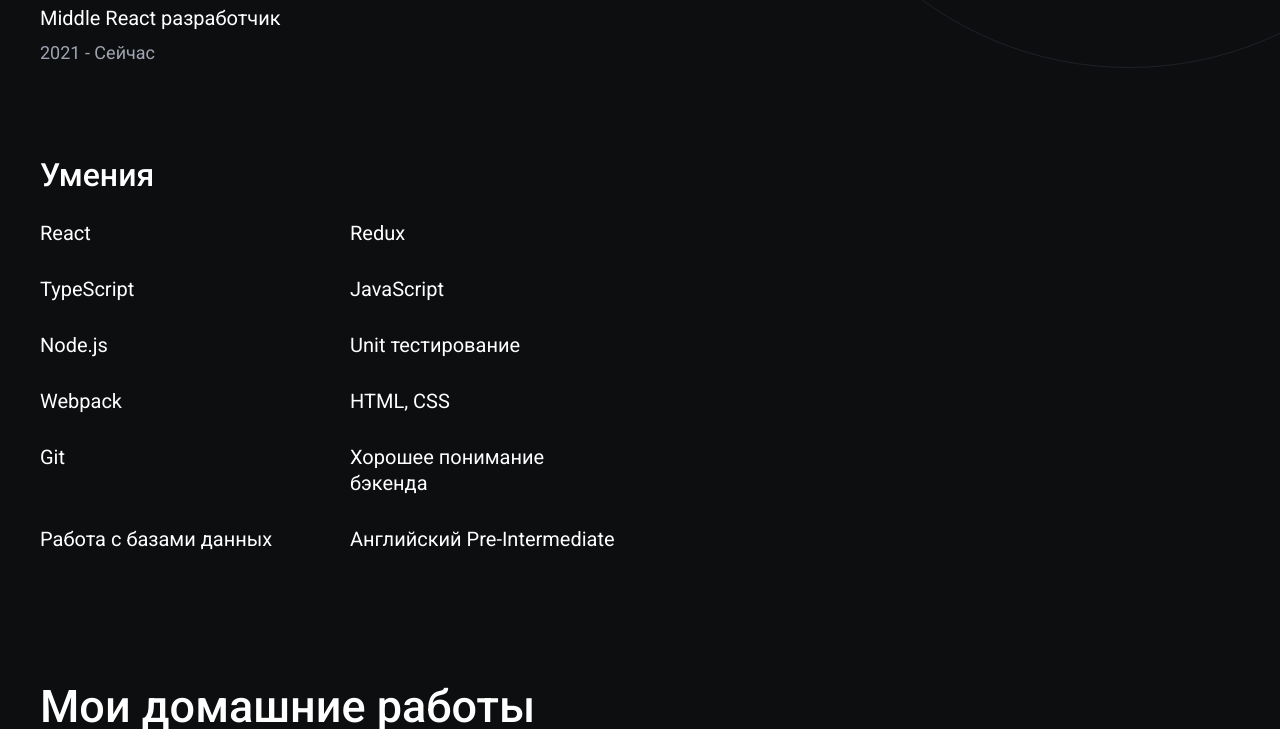
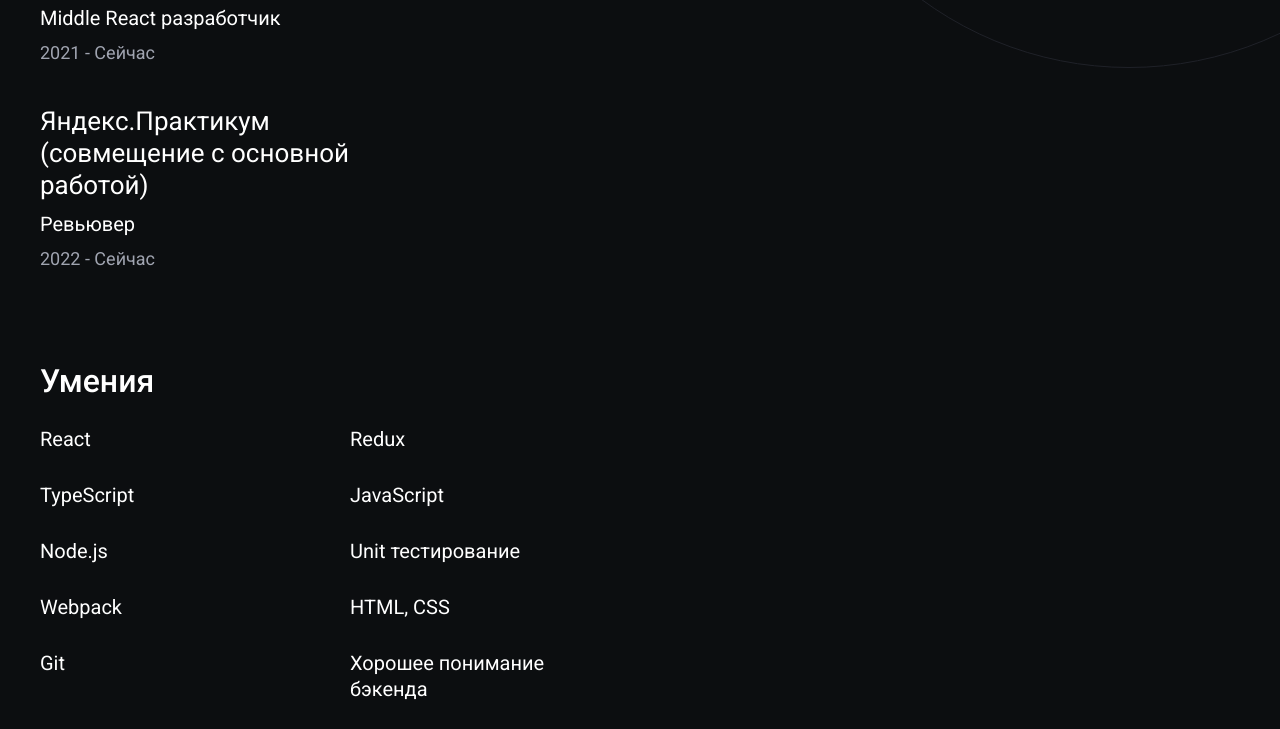
Before and after one commit to shoffkarim/portfolio, a website built with Parcel: page index.html in a window 1280 px wide. Shown: the part 1277-2006 px from the top of the page. Built offline with nearby package versions, Linux system fonts and the light colour scheme.

Commit message:
add yandex

```diff
--- a/index.html
+++ b/index.html
@@ -69,6 +69,11 @@
                   <p class="resume-subitem__title">Сбербанк</p>
                   <p class="resume-subitem__subtitle">Middle React разработчик</p>
                   <p class="resume-subitem__text">2021 - Сейчас</p>
+                </li>
+                <li class="resume-subitem">
+                  <p class="resume-subitem__title">Яндекс.Практикум (совмещение с основной работой)</p>
+                  <p class="resume-subitem__subtitle">Ревьювер</p>
+                  <p class="resume-subitem__text">2022 - Сейчас</p>
                 </li>
               </ul>
             </li>
```
